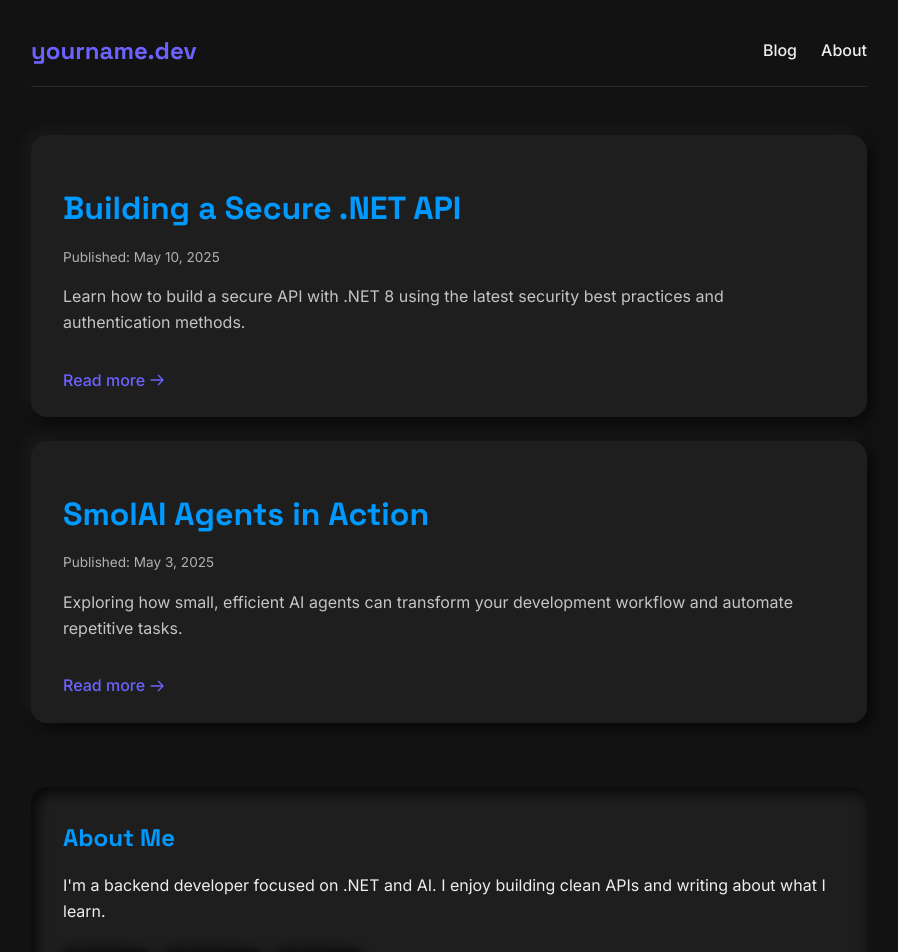
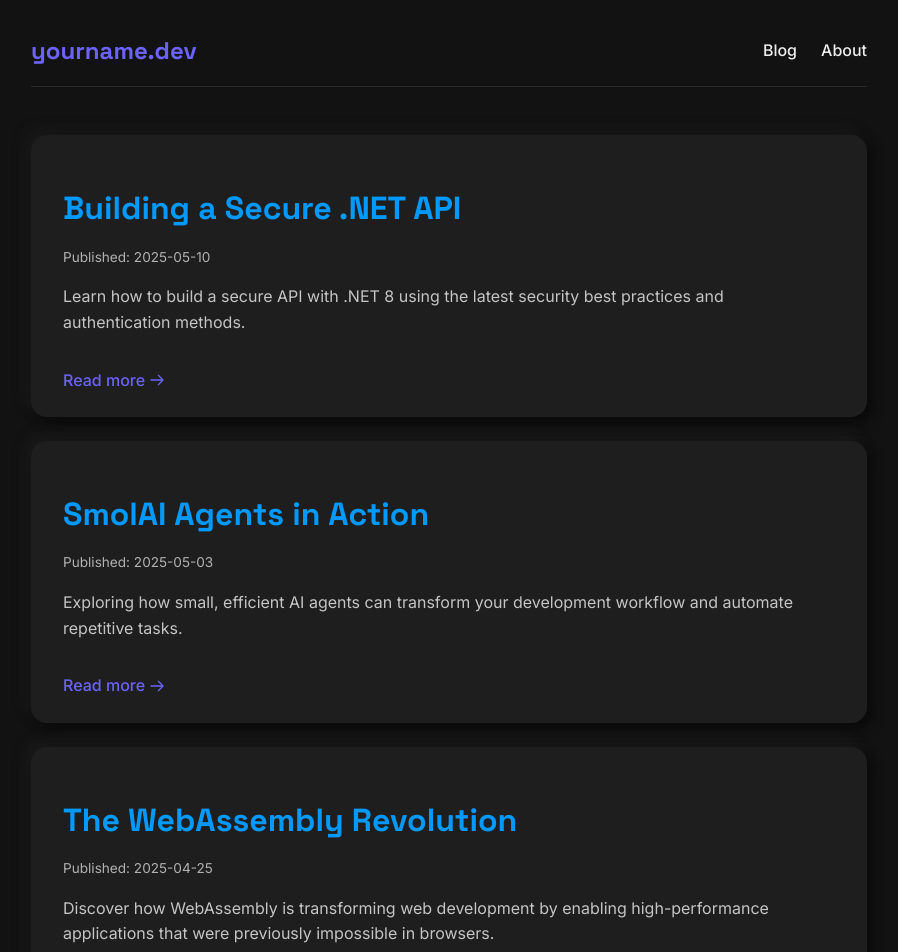
Before and after one commit to spacholski1225/my-blog, a Next.js app in the folder src/: page / in a window 1280 px wide. Shown: the top 952 px of the page, without its empty margins (191-1089 px from the left). Built offline with nearby package versions, Linux system fonts and the light colour scheme.

Commit message:
Dynamically rendering list of posts on main page

```diff
--- a/src/src/app/page.tsx
+++ b/src/src/app/page.tsx
@@ -1,13 +1,18 @@
 import Link from 'next/link';
+import { getAllPosts } from '@/lib/api';
 
 export default function Home() {
+  const posts = getAllPosts();
+
   return (
     <>
-      <Link href="/blog/building-secure-dotnet-api" style={{textDecoration: 'none', color: 'inherit', display: 'block'}}>
+      {posts.length > 0 ? (
+        posts.map((post) => (
+          <Link key={post.slug} href={`/blog/${post.slug}`} style={{textDecoration: 'none', color: 'inherit', display: 'block'}}>
             <div className="post">
-          <h2>Building a Secure .NET API</h2>
-          <p className="date">Published: May 10, 2025</p>
-          <p>Learn how to build a secure API with .NET 8 using the latest security best practices and authentication methods.</p>
+              <h2>{post.title}</h2>
+              <p className="date">Published: {post.date}</p>
+              <p>{post.excerpt}</p>
               <div className="read-more">
                 Read more
                 <svg width="16" height="16" viewBox="0 0 24 24" fill="none" xmlns="http://www.w3.org/2000/svg">
@@ -16,20 +21,13 @@ export default function Home() {
               </div>
             </div>
           </Link>
-
-      <Link href="/blog/smolai-agents-in-action" style={{textDecoration: 'none', color: 'inherit', display: 'block'}}>
+        ))
+      ) : (
         <div className="post">
-          <h2>SmolAI Agents in Action</h2>
-          <p className="date">Published: May 3, 2025</p>
-          <p>Exploring how small, efficient AI agents can transform your development workflow and automate repetitive tasks.</p>
-          <div className="read-more">
-            Read more
-            <svg width="16" height="16" viewBox="0 0 24 24" fill="none" xmlns="http://www.w3.org/2000/svg">
-              <path d="M14 5L21 12M21 12L14 19M21 12H3" stroke="currentColor" strokeWidth="2" strokeLinecap="round" strokeLinejoin="round"/>
-            </svg>
+          <h2>No posts found</h2>
+          <p>No markdown files were found in the content directory. Please add some markdown files to get started.</p>
         </div>
-        </div>
-      </Link>
+      )}
     </>
   );
 }
```
Lines whose indentation alone changed are shown as unchanged.
